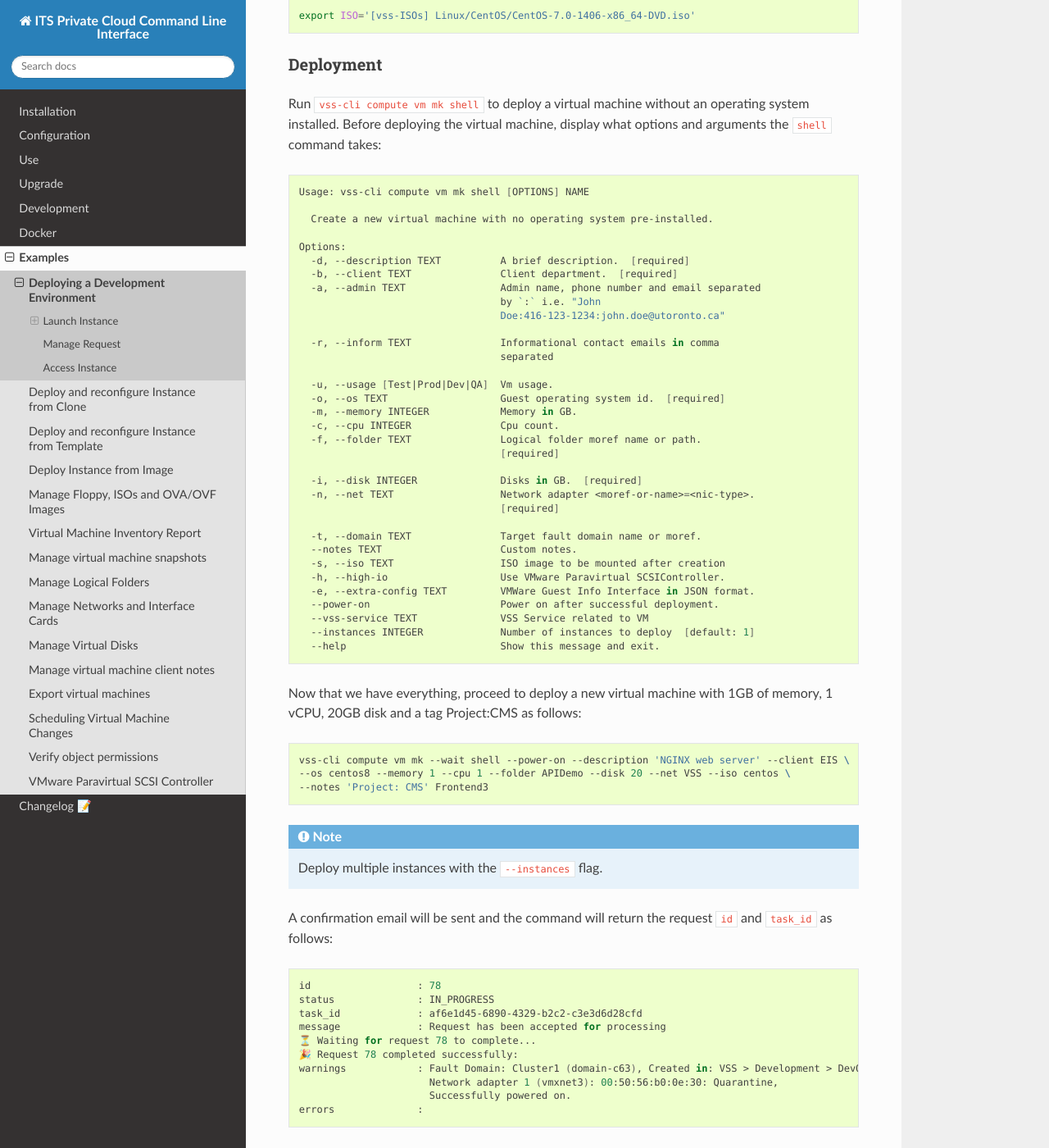
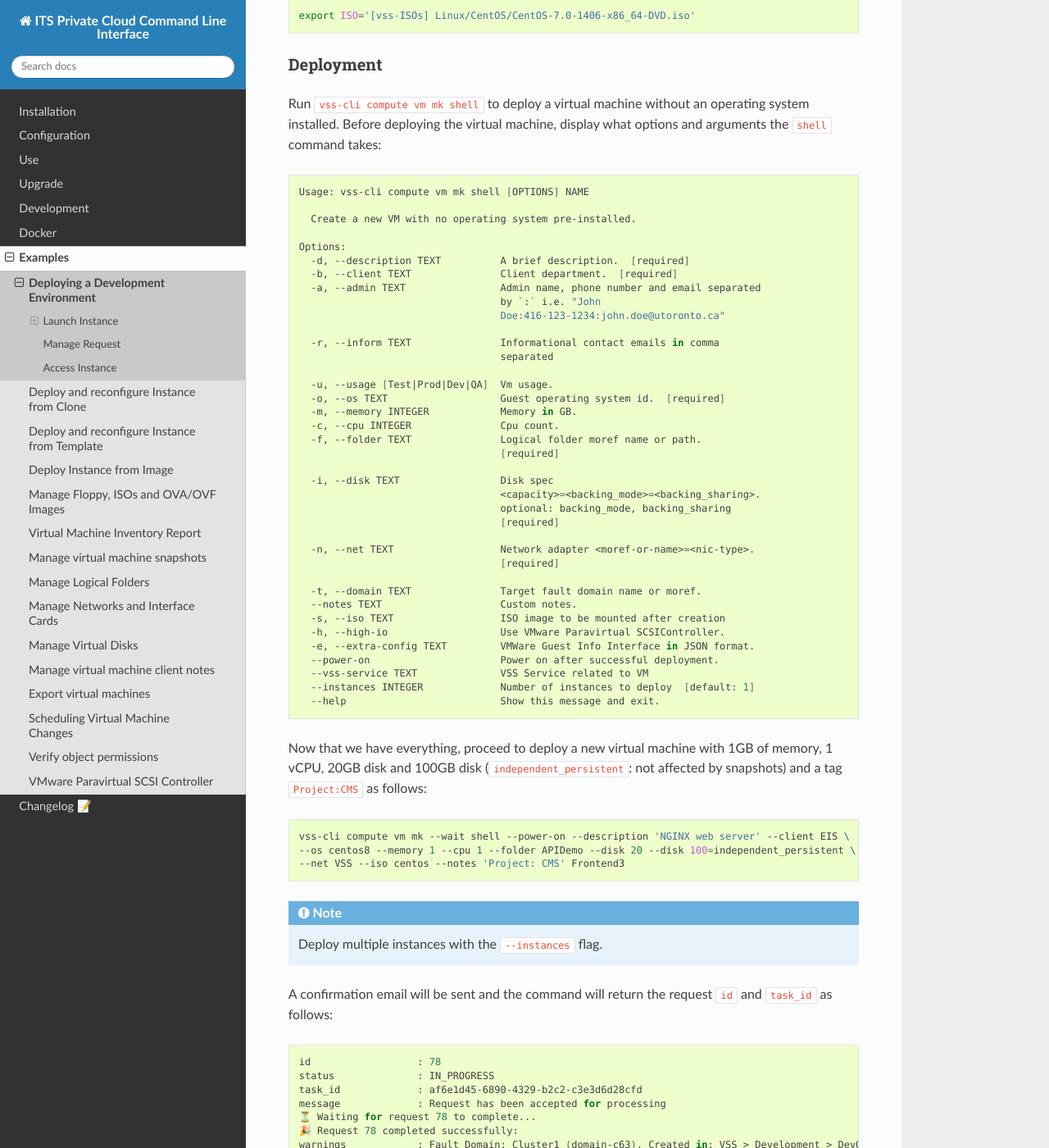
Before and after one commit to EIS-ITS/vss-cli, a Sphinx documentation site: the page built from docs/examples/deploy-os.rst, in a window 1280 px wide and 1400 px high, scrolled down 2798 px. Shown: the whole window at 82% size. Built offline with Sphinx 7.4.7 and the Read the Docs theme 2.0.0, drawn with Linux system fonts in a browser that asks for light colours; the version number could not be read and is left out.

Commit message:
Issue #363: ⚡️compute/vm/mk sub-commands to support --disk new spec - fixes #363

```diff
--- a/docs/examples/deploy-os.rst
+++ b/docs/examples/deploy-os.rst
@@ -152,7 +152,7 @@ command takes:
 
     Usage: vss-cli compute vm mk shell [OPTIONS] NAME
 
-      Create a new virtual machine with no operating system pre-installed.
+      Create a new VM with no operating system pre-installed.
 
     Options:
       -d, --description TEXT          A brief description.  [required]
@@ -171,7 +171,11 @@ command takes:
       -f, --folder TEXT               Logical folder moref name or path.
                                       [required]
 
-      -i, --disk INTEGER              Disks in GB.  [required]
+      -i, --disk TEXT                 Disk spec
+                                      <capacity>=<backing_mode>=<backing_sharing>.
+                                      optional: backing_mode, backing_sharing
+                                      [required]
+
       -n, --net TEXT                  Network adapter <moref-or-name>=<nic-type>.
                                       [required]
 
@@ -187,13 +191,14 @@ command takes:
 
 
 Now that we have everything, proceed to deploy a new virtual machine with 1GB of memory,
-1 vCPU, 20GB disk and a tag Project:CMS as follows:
+1 vCPU, 20GB disk and 100GB disk (``independent_persistent``: not affected by snapshots)
+and a tag ``Project:CMS`` as follows:
 
 .. code-block:: bash
 
     vss-cli compute vm mk --wait shell --power-on --description 'NGINX web server' --client EIS \
-    --os centos8 --memory 1 --cpu 1 --folder APIDemo --disk 20 --net VSS --iso centos \
-    --notes 'Project: CMS' Frontend3
+    --os centos8 --memory 1 --cpu 1 --folder APIDemo --disk 20 --disk 100=independent_persistent \
+    --net VSS --iso centos --notes 'Project: CMS' Frontend3
 
 .. note::
 
```
Also changed, not shown: docs/examples/deploy-clone.rst (+9 -4 lines), docs/examples/deploy-image.rst (+6 -2 lines), docs/examples/deploy-template.rst (+5 -2 lines), .bumpversion.cfg, 8 other files.
